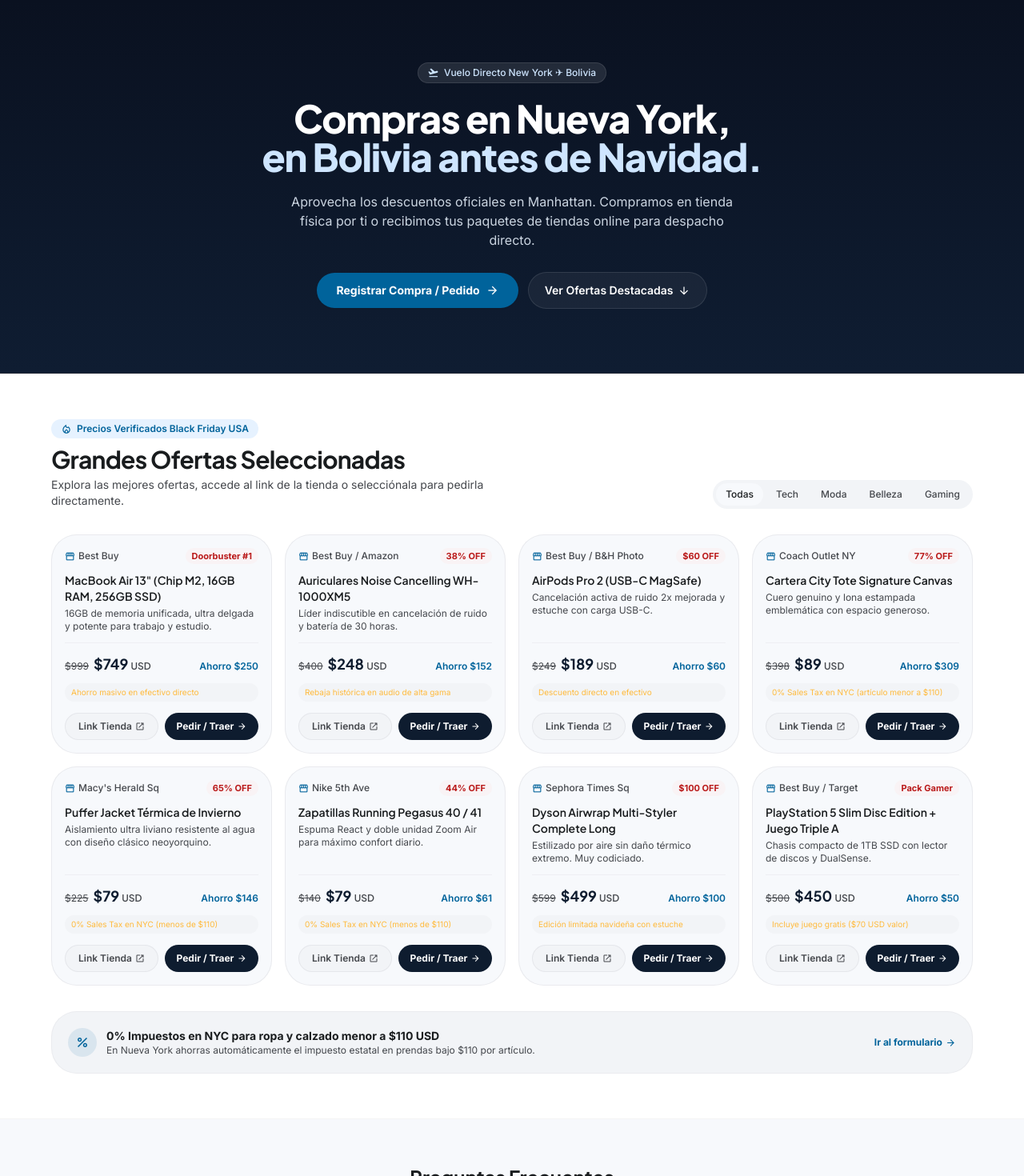
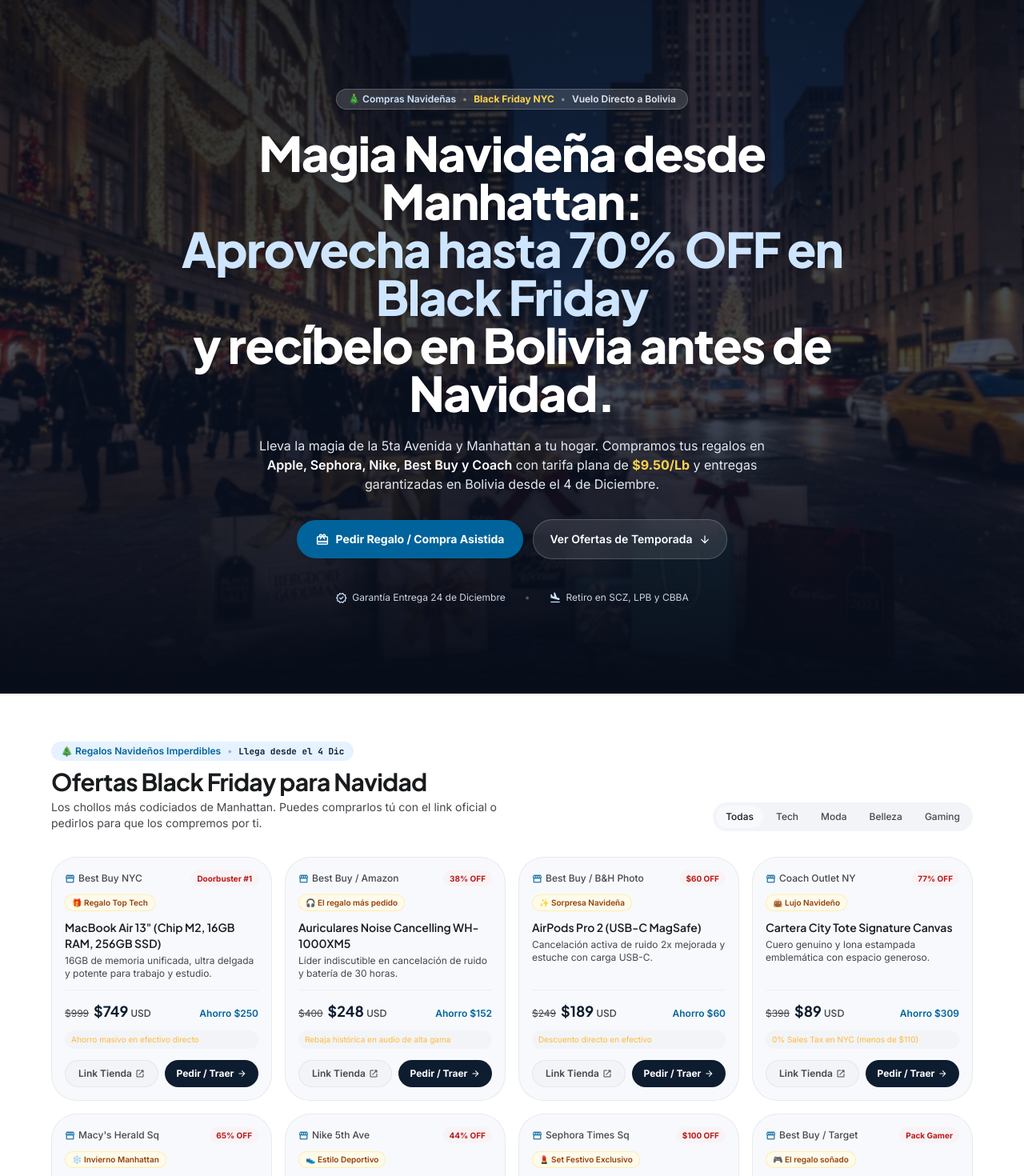
Before and after one commit to JuanPabloZarate/Ventas_EEUU, a Next.js app: page / in a window 1280 px wide. Shown: the part 100-1570 px from the top of the page at 80% size. Built offline with nearby package versions, Linux system fonts and the light colour scheme.

Commit message:
feat: holiday & Black Friday NYC hero with cinematic festive image, seasonal gift badges and delivery guarantee

```diff
--- a/src/components/landing/HeroSection.tsx
+++ b/src/components/landing/HeroSection.tsx
@@ -2,11 +2,10 @@
 
 import React from 'react';
 import Link from 'next/link';
+import Image from 'next/image';
 import { Icon } from '@/components/ui/Icon';
 
 export interface HeroSectionProps {
-  slotsRemaining?: number;
-  totalSlots?: number;
   ctaHref?: string;
   className?: string;
 }
@@ -17,43 +16,78 @@ export function HeroSection({
 }: HeroSectionProps) {
   return (
     <section
-      className={`relative w-full bg-gradient-to-b from-[#0a1120] to-[#0f1d32] text-white py-14 sm:py-20 border-b border-white/10 ${className}`}
+      className={`relative w-full overflow-hidden text-white py-16 sm:py-24 lg:py-28 border-b border-white/10 ${className}`}
     >
-      <div className="max-w-3xl mx-auto px-4 sm:px-6 text-center space-y-5">
+      {/* Imagen de Fondo: New York nevada, luces navideñas y bolsas de Black Friday */}
+      <div className="absolute inset-0 select-none pointer-events-none">
+        <Image
+          src="/hero-ny-black-friday-christmas.jpg"
+          alt="Black Friday en Nueva York con Compras y Luces Navideñas en Manhattan"
+          fill
+          priority
+          sizes="100vw"
+          className="object-cover object-center transform scale-105"
+        />
+        {/* Capas de superposición para legibilidad impecable y atmósfera cálida */}
+        <div className="absolute inset-0 bg-gradient-to-t from-[#080d1a] via-[#0b1426]/75 to-[#080d1a]/85 backdrop-blur-[1px]"></div>
+        <div className="absolute inset-0 bg-radial-gradient from-transparent via-[#080d1a]/40 to-[#080d1a]"></div>
+      </div>
 
-        {/* Badge limpio */}
-        <div className="inline-flex items-center gap-1.5 px-3 py-1 rounded-full bg-white/10 text-secondary-fixed text-xs font-medium border border-white/10">
-          <Icon name="flight_takeoff" size={14} />
-          <span>Vuelo Directo New York ✈ Bolivia</span>
+      {/* Contenido Central */}
+      <div className="relative max-w-4xl mx-auto px-4 sm:px-6 text-center space-y-6">
+
+        {/* Badge Temático: Black Friday + Navidad */}
+        <div className="inline-flex items-center gap-2 px-3.5 py-1 rounded-full bg-white/15 text-white text-xs font-semibold border border-white/20 backdrop-blur-md shadow-sm">
+          <span className="text-secondary-fixed">🎄 Compras Navideñas</span>
+          <span className="text-white/40">•</span>
+          <span className="text-amber-300 font-bold">Black Friday NYC</span>
+          <span className="text-white/40">•</span>
+          <span className="text-slate-200">Vuelo Directo a Bolivia</span>
         </div>
 
-        {/* Heading */}
-        <h1 className="font-display font-extrabold text-3xl sm:text-5xl text-white tracking-tight leading-tight">
-          Compras en Nueva York, <br />
-          <span className="text-secondary-fixed">en Bolivia antes de Navidad.</span>
+        {/* Titular Principal */}
+        <h1 className="font-display font-extrabold text-3xl sm:text-5xl lg:text-6xl text-white tracking-tight leading-tight drop-shadow-md">
+          Magia Navideña desde Manhattan: <br />
+          <span className="text-secondary-fixed">Aprovecha hasta 70% OFF en Black Friday</span> <br className="hidden sm:inline" />
+          <span className="text-white">y recíbelo en Bolivia antes de Navidad.</span>
         </h1>
 
-        {/* Subtitle */}
-        <p className="text-sm sm:text-base text-slate-300 max-w-xl mx-auto font-sans leading-relaxed">
-          Aprovecha los descuentos oficiales en Manhattan. Compramos en tienda física por ti o recibimos tus paquetes de tiendas online para despacho directo.
+        {/* Subtítulo enfocado en regalos y tiendas físicas */}
+        <p className="text-sm sm:text-base text-slate-200 max-w-2xl mx-auto font-sans leading-relaxed drop-shadow-sm">
+          Lleva la magia de la 5ta Avenida y Manhattan a tu hogar. Compramos tus regalos en{' '}
+          <strong className="text-white font-semibold">Apple, Sephora, Nike, Best Buy y Coach</strong>{' '}
+          con tarifa plana de <strong className="text-amber-300 font-bold">$9.50/Lb</strong> y entregas garantizadas en Bolivia desde el 4 de Diciembre.
         </p>
 
-        {/* CTAs */}
+        {/* Acciones principales */}
         <div className="flex flex-col sm:flex-row items-center justify-center gap-3 pt-2">
           <Link
             href={ctaHref}
-            className="w-full sm:w-auto px-6 py-3 rounded-xl bg-secondary hover:bg-secondary/90 text-white font-sans font-bold text-sm shadow-sm transition-all flex items-center justify-center gap-2"
+            className="w-full sm:w-auto px-6 py-3.5 rounded-xl bg-secondary hover:bg-secondary/90 text-white font-sans font-bold text-sm shadow-md transition-all flex items-center justify-center gap-2 transform hover:-translate-y-0.5 active:translate-y-0"
           >
-            <span>Registrar Compra / Pedido</span>
-            <Icon name="arrow_forward" size={16} />
+            <Icon name="redeem" size={17} />
+            <span>Pedir Regalo / Compra Asistida</span>
           </Link>
           <a
             href="#ofertas-estrella"
-            className="w-full sm:w-auto px-5 py-3 rounded-xl bg-white/5 hover:bg-white/10 text-white font-sans font-semibold text-sm transition-all flex items-center justify-center gap-1.5 border border-white/10"
+            className="w-full sm:w-auto px-5 py-3.5 rounded-xl bg-white/10 hover:bg-white/20 text-white font-sans font-semibold text-sm transition-all flex items-center justify-center gap-2 border border-white/20 backdrop-blur-md"
           >
-            <span>Ver Ofertas Destacadas</span>
+            <span>Ver Ofertas de Temporada</span>
             <Icon name="arrow_downward" size={15} />
           </a>
+        </div>
+
+        {/* Micro-garantía festiva */}
+        <div className="pt-4 flex items-center justify-center gap-4 sm:gap-6 text-xs text-slate-300">
+          <span className="flex items-center gap-1.5">
+            <Icon name="verified" size={15} className="text-secondary-fixed" />
+            <span>Garantía Entrega 24 de Diciembre</span>
+          </span>
+          <span className="hidden sm:inline text-white/30">•</span>
+          <span className="flex items-center gap-1.5">
+            <Icon name="flight_land" size={15} className="text-secondary-fixed" />
+            <span>Retiro en SCZ, LPB y CBBA</span>
+          </span>
         </div>
 
       </div>
--- a/src/components/landing/TopDealsShowcase.tsx
+++ b/src/components/landing/TopDealsShowcase.tsx
@@ -16,14 +16,15 @@ export interface DealItem {
   discountPercent: number;
   taxNote: string;
   tag: string;
+  christmasTag: string;
   highlights: string;
-  buyUrl: string; // Enlace oficial directo de compra en USA
+  buyUrl: string;
 }
 
 export const TOP_DEALS: DealItem[] = [
   {
     id: 'macbook-air-m2',
-    store: 'Best Buy',
+    store: 'Best Buy NYC',
     brand: 'Apple',
     title: 'MacBook Air 13" (Chip M2, 16GB RAM, 256GB SSD)',
     category: 'Tech',
@@ -33,6 +34,7 @@ export const TOP_DEALS: DealItem[] = [
     discountPercent: 25,
     taxNote: 'Ahorro masivo en efectivo directo',
     tag: 'Doorbuster #1',
+    christmasTag: '🎁 Regalo Top Tech',
     highlights: '16GB de memoria unificada, ultra delgada y potente para trabajo y estudio.',
     buyUrl: 'https://www.bestbuy.com/site/apple-macbook-air-13-inch-laptop-m2-chip-16gb-memory-256gb-ssd-midnight/6509650.p',
   },
@@ -48,6 +50,7 @@ export const TOP_DEALS: DealItem[] = [
     discountPercent: 38,
     taxNote: 'Rebaja histórica en audio de alta gama',
     tag: '38% OFF',
+    christmasTag: '🎧 El regalo más pedido',
     highlights: 'Líder indiscutible en cancelación de ruido y batería de 30 horas.',
     buyUrl: 'https://www.amazon.com/dp/B09XS7JWHH',
   },
@@ -63,6 +66,7 @@ export const TOP_DEALS: DealItem[] = [
     discountPercent: 24,
     taxNote: 'Descuento directo en efectivo',
     tag: '$60 OFF',
+    christmasTag: '✨ Sorpresa Navideña',
     highlights: 'Cancelación activa de ruido 2x mejorada y estuche con carga USB-C.',
     buyUrl: 'https://www.bhphotovideo.com/c/product/1785392-REG/apple_mtjv3am_a_airpods_pro_2nd_generation.html',
   },
@@ -76,8 +80,9 @@ export const TOP_DEALS: DealItem[] = [
     dealPrice: 89,
     savings: 309,
     discountPercent: 77,
-    taxNote: '0% Sales Tax en NYC (artículo menor a $110)',
+    taxNote: '0% Sales Tax en NYC (menos de $110)',
     tag: '77% OFF',
+    christmasTag: '👜 Lujo Navideño',
     highlights: 'Cuero genuino y lona estampada emblemática con espacio generoso.',
     buyUrl: 'https://www.coachoutlet.com/products/city-tote-in-signature-canvas/5696.html',
   },
@@ -93,6 +98,7 @@ export const TOP_DEALS: DealItem[] = [
     discountPercent: 65,
     taxNote: '0% Sales Tax en NYC (menos de $110)',
     tag: '65% OFF',
+    christmasTag: '❄️ Invierno Manhattan',
     highlights: 'Aislamiento ultra liviano resistente al agua con diseño clásico neoyorquino.',
     buyUrl: 'https://www.macys.com/shop/mens-clothing/mens-jackets-coats/Brand/Tommy%20Hilfiger?id=3763',
   },
@@ -108,6 +114,7 @@ export const TOP_DEALS: DealItem[] = [
     discountPercent: 44,
     taxNote: '0% Sales Tax en NYC (menos de $110)',
     tag: '44% OFF',
+    christmasTag: '👟 Estilo Deportivo',
     highlights: 'Espuma React y doble unidad Zoom Air para máximo confort diario.',
     buyUrl: 'https://www.nike.com/w/mens-pegasus-running-shoes-37v7jznik1zy7ok',
   },
@@ -123,6 +130,7 @@ export const TOP_DEALS: DealItem[] = [
     discountPercent: 17,
     taxNote: 'Edición limitada navideña con estuche',
     tag: '$100 OFF',
+    christmasTag: '💄 Set Festivo Exclusivo',
     highlights: 'Estilizado por aire sin daño térmico extremo. Muy codiciado.',
     buyUrl: 'https://www.sephora.com/product/airwrap-styler-P437999',
   },
@@ -138,6 +146,7 @@ export const TOP_DEALS: DealItem[] = [
     discountPercent: 10,
     taxNote: 'Incluye juego gratis ($70 USD valor)',
     tag: 'Pack Gamer',
+    christmasTag: '🎮 El regalo soñado',
     highlights: 'Chasis compacto de 1TB SSD con lector de discos y DualSense.',
     buyUrl: 'https://www.bestbuy.com/site/playstation-5-slim-console/6564757.p',
   },
@@ -154,22 +163,23 @@ export function TopDealsShowcase() {
     <section id="ofertas-estrella" className="w-full py-14 px-4 sm:px-6 lg:px-8 bg-surface-container-lowest border-y border-outline-variant/20">
       <div className="max-w-6xl mx-auto space-y-8">
 
-        {/* Header */}
+        {/* Header con Acento Navideño y Black Friday */}
         <div className="flex flex-col sm:flex-row sm:items-end justify-between gap-4">
           <div>
-            <div className="inline-flex items-center gap-1.5 px-3 py-1 rounded-full bg-secondary-fixed/50 text-secondary text-xs font-semibold mb-2">
-              <Icon name="local_fire_department" size={14} />
-              <span>Precios Verificados Black Friday USA</span>
+            <div className="inline-flex items-center gap-2 px-3 py-1 rounded-full bg-secondary-fixed/50 text-secondary text-xs font-semibold mb-2">
+              <span>🎄 Regalos Navideños Imperdibles</span>
+              <span className="text-secondary/40">•</span>
+              <span className="font-mono text-[11px] text-primary-container font-bold">Llega desde el 4 Dic</span>
             </div>
             <h2 className="text-2xl sm:text-3xl font-display font-bold text-on-surface tracking-tight">
-              Grandes Ofertas Seleccionadas
+              Ofertas Black Friday para Navidad
             </h2>
             <p className="text-xs sm:text-sm text-on-surface-variant mt-1 max-w-xl">
-              Explora las mejores ofertas, accede al link de la tienda o selecciónala para pedirla directamente.
+              Los chollos más codiciados de Manhattan. Puedes comprarlos tú con el link oficial o pedirlos para que los compremos por ti.
             </p>
           </div>
 
-          {/* Filtros de Categoría */}
+          {/* Filtros */}
           <div className="flex items-center gap-1 bg-surface-container-low p-1 rounded-xl self-start sm:self-auto overflow-x-auto max-w-full">
             {(['Todas', 'Tech', 'Moda', 'Belleza', 'Gaming'] as const).map((cat) => (
               <button
@@ -187,7 +197,7 @@ export function TopDealsShowcase() {
           </div>
         </div>
 
-        {/* Grid de Ofertas */}
+        {/* Grid de Ofertas con Badges Festivos */}
         <div className="grid grid-cols-1 sm:grid-cols-2 lg:grid-cols-4 gap-4">
           {filteredDeals.map((deal) => (
             <div
@@ -195,18 +205,24 @@ export function TopDealsShowcase() {
               className="bg-surface rounded-2xl p-4 border border-outline-variant/30 hover:border-secondary/50 hover:shadow-xs transition-all flex flex-col justify-between"
             >
               <div className="space-y-2.5">
-                {/* Tienda y Descuento */}
-                <div className="flex items-center justify-between text-xs">
-                  <span className="text-on-surface-variant font-medium flex items-center gap-1">
-                    <Icon name="storefront" size={13} className="text-secondary" />
-                    {deal.store}
+
+                {/* Badges de Tienda y Regalo */}
+                <div className="flex items-center justify-between text-xs gap-1">
+                  <span className="text-on-surface-variant font-medium flex items-center gap-1 truncate">
+                    <Icon name="storefront" size={13} className="text-secondary shrink-0" />
+                    <span className="truncate">{deal.store}</span>
                   </span>
-                  <span className="font-bold text-error bg-error-container/20 px-2 py-0.5 rounded-full text-[11px]">
+                  <span className="font-bold text-error bg-error-container/20 px-2 py-0.5 rounded-full text-[10px] shrink-0">
                     {deal.tag}
                   </span>
                 </div>
 
-                {/* Título */}
+                {/* Micro-etiqueta Navideña */}
+                <div className="inline-block px-2 py-0.5 rounded-md bg-amber-50 text-amber-800 text-[10px] font-semibold border border-amber-200/60">
+                  {deal.christmasTag}
+                </div>
+
+                {/* Título y detalles */}
                 <div>
                   <h3 className="font-display font-semibold text-sm text-on-surface line-clamp-2">
                     {deal.title}
@@ -217,7 +233,7 @@ export function TopDealsShowcase() {
                 </div>
               </div>
 
-              {/* Precios y Botones de Acción */}
+              {/* Precios y Botones */}
               <div className="pt-3 mt-3 border-t border-outline-variant/20 space-y-2.5">
                 <div className="flex items-baseline justify-between">
                   <div>
@@ -237,14 +253,14 @@ export function TopDealsShowcase() {
                   {deal.taxNote}
                 </div>
 
-                {/* Botones: 1) Link de Compra en USA y 2) Pedir en Formulario */}
+                {/* 1) Link de Compra en USA y 2) Pedir en Formulario */}
                 <div className="grid grid-cols-2 gap-2 pt-1">
                   <a
                     href={deal.buyUrl}
                     target="_blank"
                     rel="noopener noreferrer"
                     title="Ver producto en la tienda oficial de USA"
-                    className="py-2 px-2.5 rounded-xl bg-surface-container-low hover:bg-surface-container text-on-surface-variant hover:text-on-surface font-sans text-xs font-semibold flex items-center justify-center gap-1 transition-all border border-outline-variant/30 text-center"
+                    className="py-2 px-2 rounded-xl bg-surface-container-low hover:bg-surface-container text-on-surface-variant hover:text-on-surface font-sans text-xs font-semibold flex items-center justify-center gap-1 transition-all border border-outline-variant/30 text-center"
                   >
                     <span>Link Tienda</span>
                     <Icon name="open_in_new" size={12} />
@@ -252,7 +268,7 @@ export function TopDealsShowcase() {
 
                   <Link
                     href={`/registro?store=${encodeURIComponent(deal.store)}&usd=${deal.dealPrice}&item=${encodeURIComponent(deal.title)}&url=${encodeURIComponent(deal.buyUrl)}`}
-                    className="py-2 px-2.5 rounded-xl bg-primary-container hover:bg-black text-white font-sans text-xs font-bold flex items-center justify-center gap-1 transition-all shadow-xs text-center"
+                    className="py-2 px-2 rounded-xl bg-primary-container hover:bg-black text-white font-sans text-xs font-bold flex items-center justify-center gap-1 transition-all shadow-xs text-center"
                   >
                     <span>Pedir / Traer</span>
                     <Icon name="arrow_forward" size={12} />
@@ -264,7 +280,7 @@ export function TopDealsShowcase() {
           ))}
         </div>
 
-        {/* Banner 0% Sales Tax */}
+        {/* Ventaja Fiscal NYC */}
         <div className="bg-surface-container-low rounded-2xl p-4 sm:p-5 flex flex-col sm:flex-row sm:items-center justify-between gap-4 border border-outline-variant/20">
           <div className="flex items-center gap-3">
             <div className="w-9 h-9 rounded-xl bg-secondary/10 text-secondary flex items-center justify-center shrink-0">
@@ -272,10 +288,10 @@ export function TopDealsShowcase() {
             </div>
             <div>
               <p className="text-xs sm:text-sm font-bold text-on-surface">
-                0% Impuestos en NYC para ropa y calzado menor a $110 USD
+                0% Impuestos en NYC para regalos de ropa y calzado menor a $110 USD
               </p>
               <p className="text-xs text-on-surface-variant">
-                En Nueva York ahorras automáticamente el impuesto estatal en prendas bajo $110 por artículo.
+                En Nueva York ahorras automáticamente el impuesto local en prendas individuales bajo $110.
               </p>
             </div>
           </div>
@@ -283,7 +299,7 @@ export function TopDealsShowcase() {
             href="/registro"
             className="self-start sm:self-auto text-xs font-bold text-secondary hover:underline flex items-center gap-1 whitespace-nowrap"
           >
-            <span>Ir al formulario</span>
+            <span>Ver formulario</span>
             <Icon name="arrow_forward" size={13} />
           </Link>
         </div>
@@ -292,3 +308,5 @@ export function TopDealsShowcase() {
     </section>
   );
 }
+
+export default TopDealsShowcase;
```
Also changed, not shown: src/components/registration/RegistroFlow.tsx (+3 -50 lines), public/hero-ny-black-friday-christmas.jpg (added).
